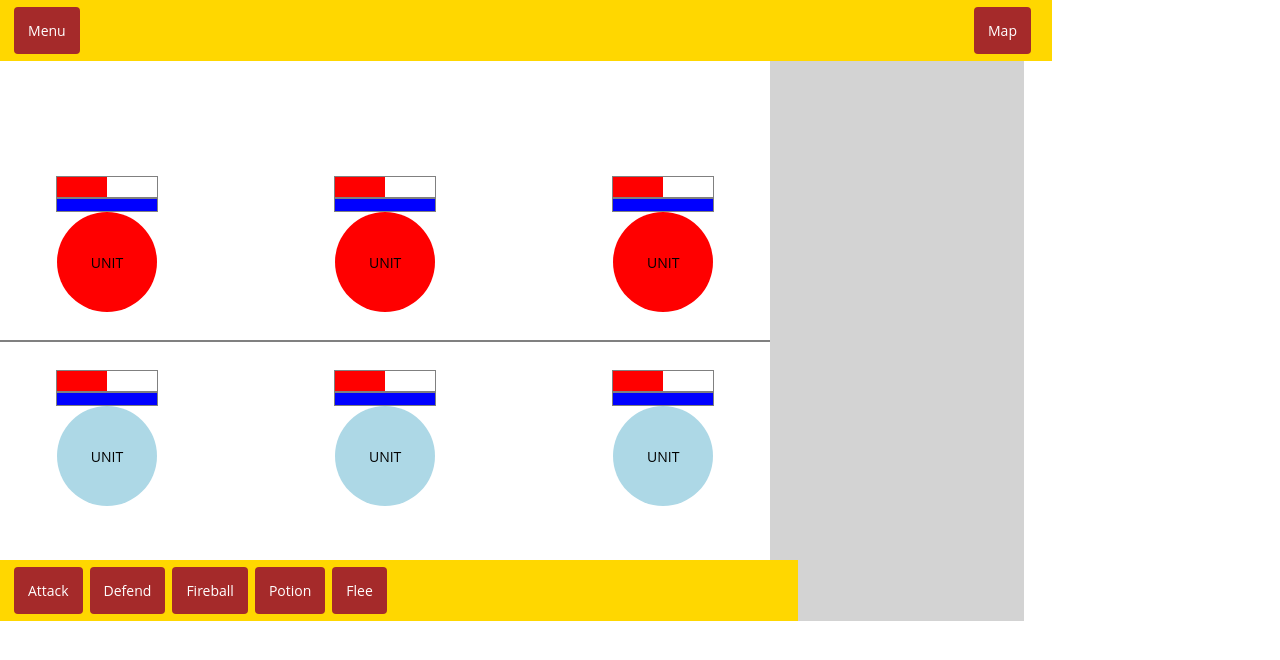
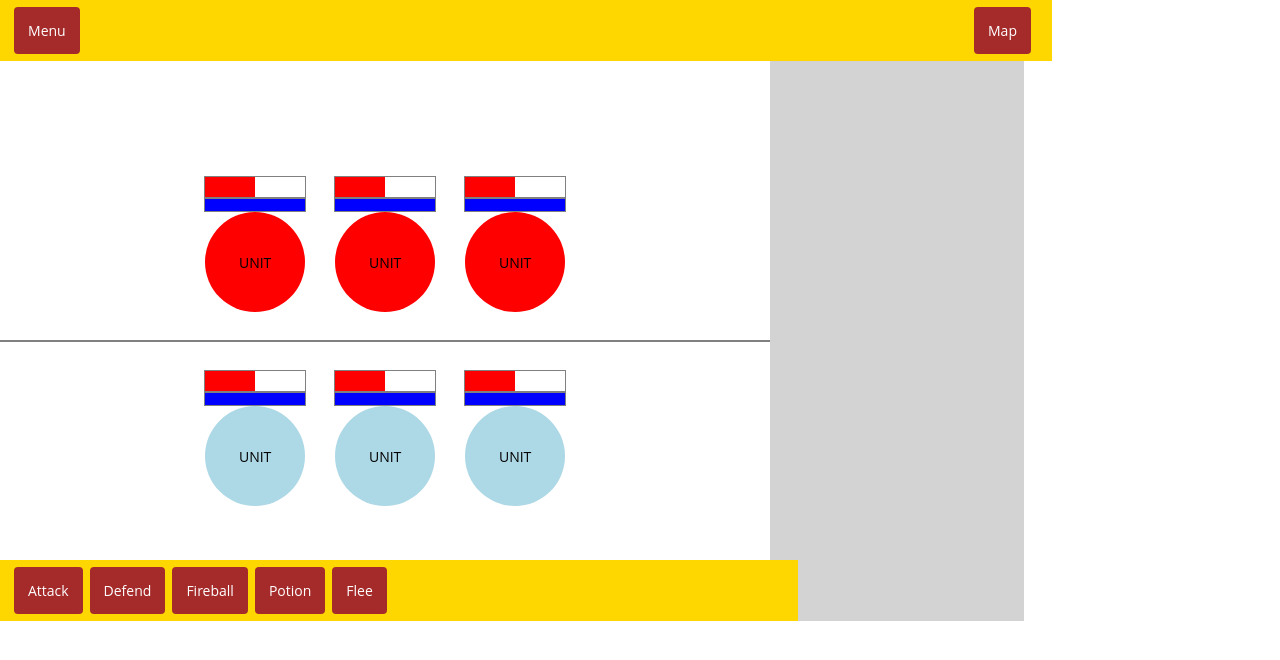
Before and after one commit to nmkataoka/adv-life, a React (Create React App) app: page / in a window 1280 px wide. Shown: the top 660 px of the page. Built offline with nearby package versions, Linux system fonts and the light colour scheme.

Commit message:
update readme

```diff
--- a/src/6-ui-features/CombatScene/Unit.tsx
+++ b/src/6-ui-features/CombatScene/Unit.tsx
@@ -60,6 +60,7 @@ const Container = styled.div`
   flex-direction: column;
   justify-content: center;
   align-items: center;
+  margin: 0 1em;
 `;
 
 type CircleProps = {
--- a/src/6-ui-features/CombatScene/index.tsx
+++ b/src/6-ui-features/CombatScene/index.tsx
@@ -71,7 +71,7 @@ const MainContent = styled.div`
 
 const Row = styled.div`
   display: flex;
-  justify-content: space-between;
+  justify-content: center;
   padding: 2em 4em;
 `;
 
```
Also changed, not shown: 1 other file (tests, documents, lock files or other folders).
